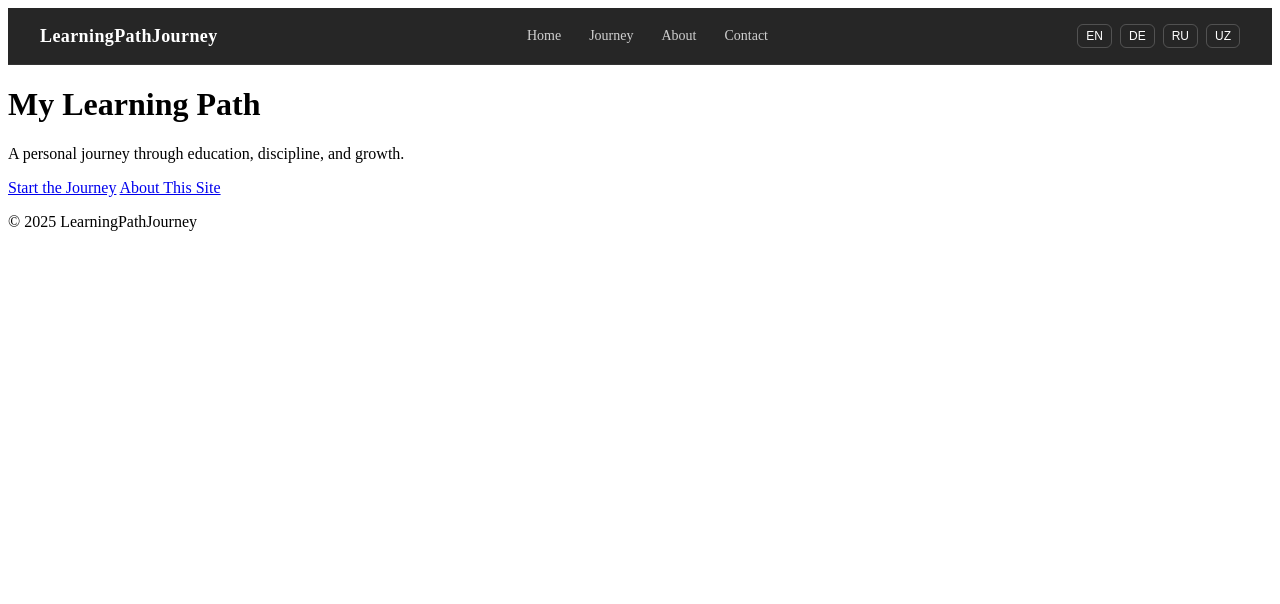
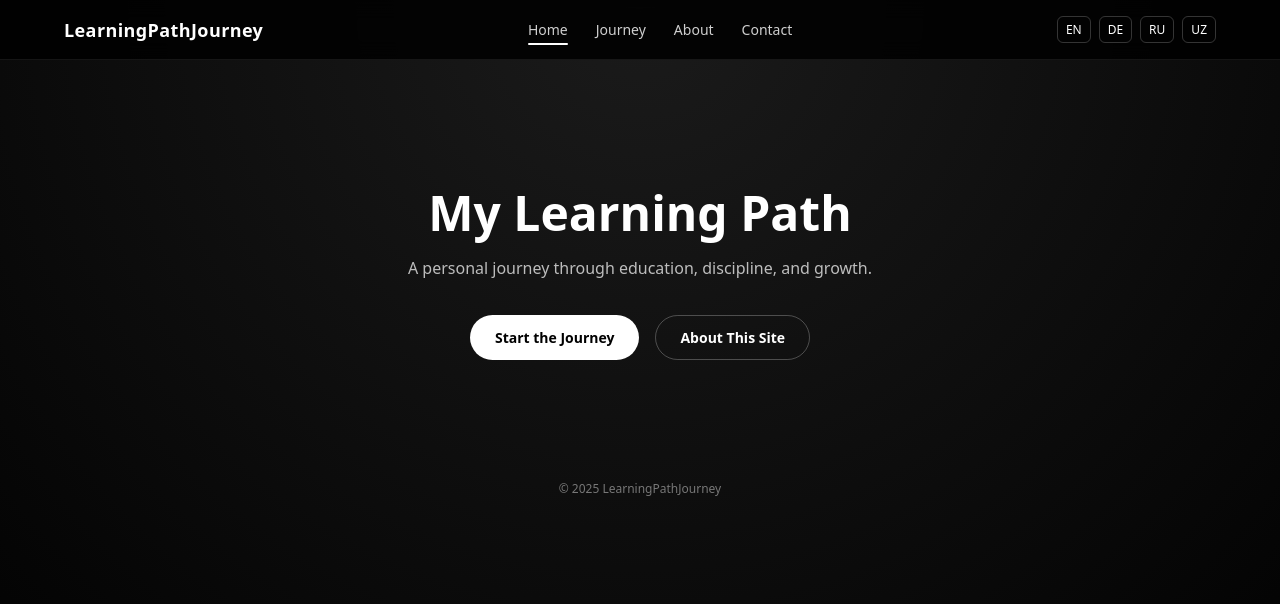
Before and after one commit to Xilola92/learningpathjourney, a plain HTML site: page index.html in a window 1280 px wide. Drawn offline with Linux system fonts and the light colour scheme.

Commit message:
Update index.html

```diff
--- a/index.html
+++ b/index.html
@@ -2,66 +2,185 @@
 <html lang="en">
 <head>
   <meta charset="UTF-8" />
-  <title>Learning Path Journey</title>
+  <title>LearningPathJourney</title>
   <meta name="viewport" content="width=device-width, initial-scale=1.0" />
 
-  <!-- Font -->
-  <link href="https://fonts.googleapis.com/css2?family=Inter:wght@400;500;700&display=swap" rel="stylesheet">
+  <style>
+    * {
+      box-sizing: border-box;
+      margin: 0;
+      padding: 0;
+      font-family: system-ui, -apple-system, BlinkMacSystemFont, sans-serif;
+    }
 
-  <!-- CSS -->
-  <link rel="stylesheet" href="css/style.css" />
+    body {
+      background: radial-gradient(circle at top, #1b1b1b, #000);
+      color: #fff;
+      min-height: 100vh;
+    }
 
-  <!-- JS -->
-  <script src="js/main.js" defer></script>
+    /* ===== HEADER ===== */
+    header {
+      position: sticky;
+      top: 0;
+      background: rgba(0,0,0,0.85);
+      backdrop-filter: blur(10px);
+      border-bottom: 1px solid rgba(255,255,255,0.08);
+      z-index: 10;
+    }
+
+    .header-inner {
+      max-width: 1200px;
+      margin: auto;
+      padding: 16px 24px;
+      display: flex;
+      align-items: center;
+      justify-content: space-between;
+    }
+
+    .logo {
+      font-size: 18px;
+      font-weight: 600;
+      letter-spacing: 0.4px;
+      text-decoration: none;
+      color: #fff;
+    }
+
+    nav {
+      display: flex;
+      gap: 28px;
+    }
+
+    nav a {
+      color: #cfcfcf;
+      text-decoration: none;
+      font-size: 14px;
+      position: relative;
+    }
+
+    nav a:hover {
+      color: #fff;
+    }
+
+    nav a.active::after {
+      content: "";
+      position: absolute;
+      left: 0;
+      bottom: -6px;
+      width: 100%;
+      height: 2px;
+      background: #fff;
+      border-radius: 2px;
+    }
+
+    .lang {
+      display: flex;
+      gap: 8px;
+    }
+
+    .lang button {
+      background: transparent;
+      border: 1px solid rgba(255,255,255,0.2);
+      color: #fff;
+      font-size: 12px;
+      padding: 4px 8px;
+      border-radius: 6px;
+      cursor: pointer;
+    }
+
+    .lang button:hover {
+      background: rgba(255,255,255,0.15);
+    }
+
+    /* ===== HERO ===== */
+    main {
+      max-width: 900px;
+      margin: 120px auto;
+      padding: 0 24px;
+      text-align: center;
+    }
+
+    h1 {
+      font-size: 48px;
+      font-weight: 700;
+      margin-bottom: 12px;
+    }
+
+    p {
+      color: #bdbdbd;
+      font-size: 16px;
+      margin-bottom: 36px;
+    }
+
+    .buttons {
+      display: flex;
+      justify-content: center;
+      gap: 16px;
+    }
+
+    .buttons a {
+      padding: 12px 24px;
+      border-radius: 999px;
+      text-decoration: none;
+      font-weight: 600;
+      font-size: 14px;
+      border: 1px solid rgba(255,255,255,0.25);
+      color: #fff;
+    }
+
+    .buttons a.primary {
+      background: #fff;
+      color: #000;
+    }
+
+    .buttons a:hover {
+      opacity: 0.9;
+    }
+
+    footer {
+      text-align: center;
+      margin-top: 120px;
+      font-size: 12px;
+      color: #777;
+    }
+  </style>
 </head>
 
 <body>
 
- <header class="site-header">
+<header>
   <div class="header-inner">
+    <a class="logo" href="#">LearningPathJourney</a>
 
-    <!-- Logo -->
-    <a href="index.html" class="logo">
-      LearningPathJourney
-    </a>
-
-    <!-- Navigation -->
-    <nav class="main-nav">
-      <a href="index.html" data-i18n="nav_home">Home</a>
-      <a href="journey.html" data-i18n="nav_journey">Journey</a>
-      <a href="about.html" data-i18n="nav_about">About</a>
-      <a href="contact.html" data-i18n="nav_contact">Contact</a>
+    <nav>
+      <a class="active" href="#">Home</a>
+      <a href="#">Journey</a>
+      <a href="#">About</a>
+      <a href="#">Contact</a>
     </nav>
 
-    <!-- Language switch -->
-    <div class="lang-switch">
-      <button data-lang="en">EN</button>
-      <button data-lang="de">DE</button>
-      <button data-lang="ru">RU</button>
-      <button data-lang="uz">UZ</button>
+    <div class="lang">
+      <button>EN</button>
+      <button>DE</button>
+      <button>RU</button>
+      <button>UZ</button>
     </div>
-
   </div>
 </header>
 
+<main>
+  <h1>My Learning Path</h1>
+  <p>A personal journey through education, discipline, and growth.</p>
 
+  <div class="buttons">
+    <a class="primary" href="#">Start the Journey</a>
+    <a href="#">About This Site</a>
+  </div>
 
-<main class="hero">
-  <h1 data-i18n="title">My Learning Path</h1>
-
-  <p data-i18n="subtitle">
-    A personal journey through education, discipline, and growth.
-  </p>
-
-  <div class="hero-buttons">
-    <a href="journey.html" class="btn" data-i18n="btn_journey">Start the Journey</a>
-    <a href="about.html" class="btn ghost" data-i18n="btn_about">About This Site</a>
-  </div>
+  <footer>
+    © 2025 LearningPathJourney
+  </footer>
 </main>
-
-<footer class="footer">
-  <p>© 2025 LearningPathJourney</p>
-</footer>
 
 </body>
 </html>
```
